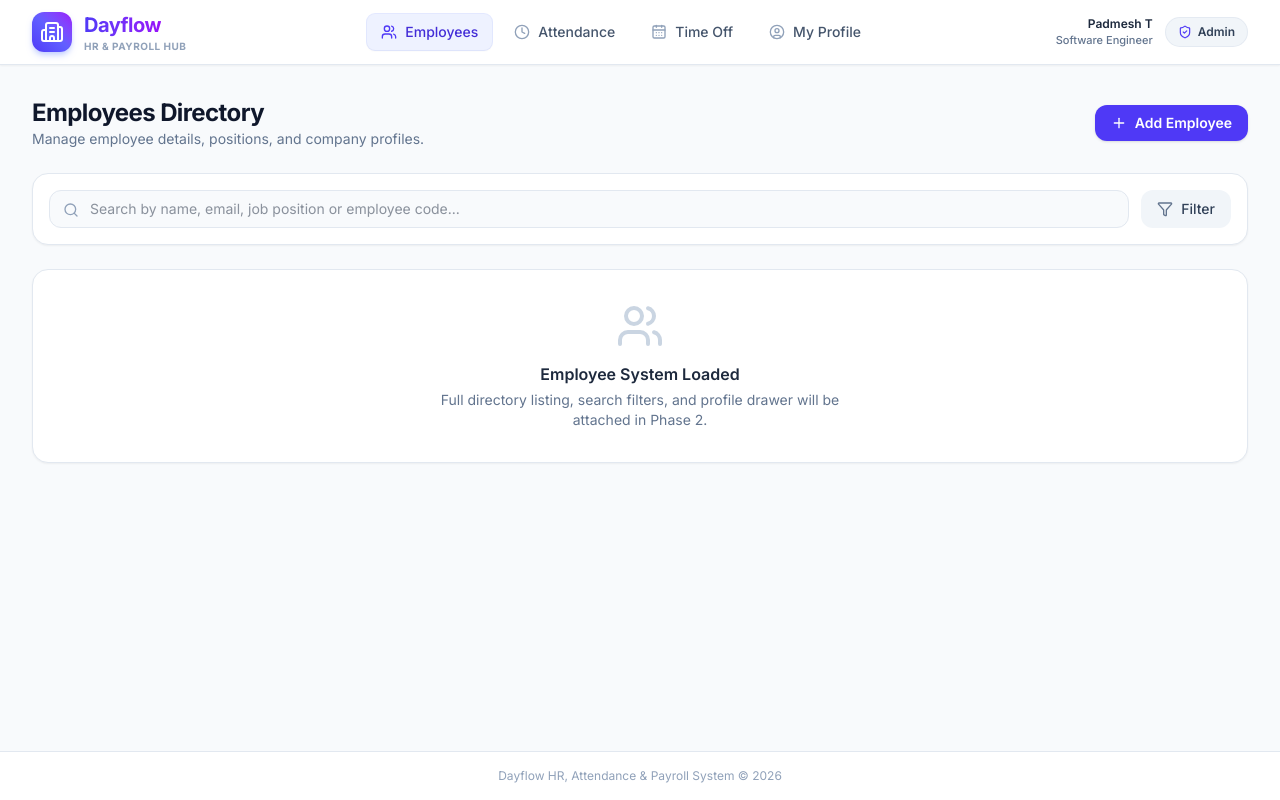
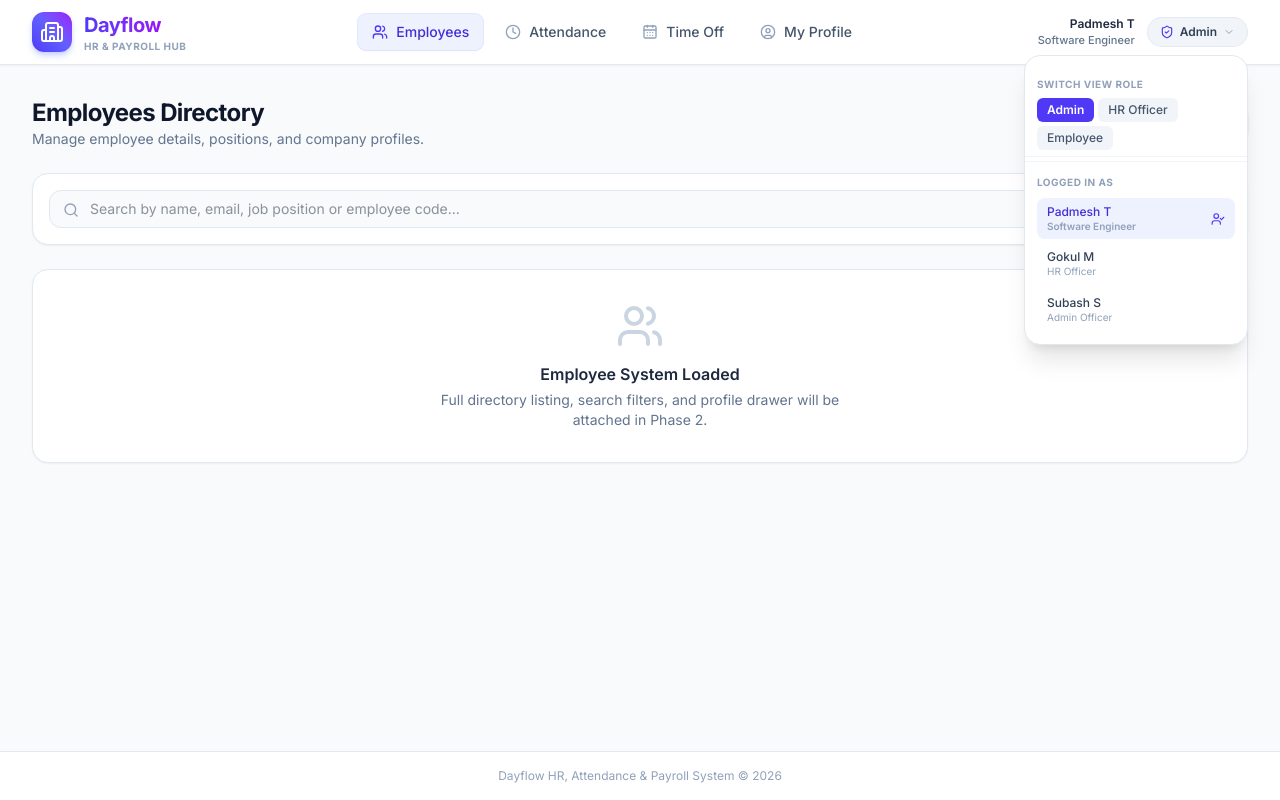
Before and after one commit to padmesh-t/Dayflow, a React (Vite) app: page / in a window 1280 px wide. Both pictures are taken after a click on the button "Admin". Built offline with nearby package versions, Linux system fonts and the light colour scheme.

Commit message:
feat(Phase 1 - Person 3): Implement Role Switcher (Employee/HR/Admin) & Security Context

```diff
--- a/src/App.jsx
+++ b/src/App.jsx
@@ -4,15 +4,10 @@ import EmployeesPage from './pages/EmployeesPage';
 import AttendancePage from './pages/AttendancePage';
 import TimeOffPage from './pages/TimeOffPage';
 import MyProfilePage from './pages/MyProfilePage';
+import { AuthProvider } from './context/AuthContext';
 
-export default function App() {
+function MainApp() {
   const [activeTab, setActiveTab] = useState('employees');
-  const [currentRole, setRole] = useState('Admin');
-  const [currentUser, setCurrentUser] = useState({
-    name: 'Padmesh T',
-    jobPosition: 'Software Engineer',
-    email: 'padmesh.t01@gmail.com'
-  });
 
   const renderContent = () => {
     switch (activeTab) {
@@ -31,13 +26,7 @@ export default function App() {
 
   return (
     <div className="min-h-screen bg-slate-50 flex flex-col">
-      <Navbar
-        activeTab={activeTab}
-        setActiveTab={setActiveTab}
-        currentRole={currentRole}
-        setRole={setRole}
-        currentUser={currentUser}
-      />
+      <Navbar activeTab={activeTab} setActiveTab={setActiveTab} />
       <main className="flex-1 max-w-7xl w-full mx-auto px-4 sm:px-6 lg:px-8 py-8">
         {renderContent()}
       </main>
@@ -47,3 +36,11 @@ export default function App() {
     </div>
   );
 }
+
+export default function App() {
+  return (
+    <AuthProvider>
+      <MainApp />
+    </AuthProvider>
+  );
+}
--- a/src/components/Navbar.jsx
+++ b/src/components/Navbar.jsx
@@ -1,4 +1,4 @@
-import React from 'react';
+import React, { useState } from 'react';
 import {
   Building2,
   Users,
@@ -6,16 +6,25 @@ import {
   CalendarDays,
   UserCircle,
   ShieldCheck,
-  Briefcase
+  ChevronDown,
+  UserCheck
 } from 'lucide-react';
+import { useAuth } from '../context/AuthContext';
+import { useData } from '../context/DataContext';
 
-export default function Navbar({ activeTab, setActiveTab, currentRole, setRole, currentUser }) {
+export default function Navbar({ activeTab, setActiveTab }) {
+  const { currentUser, currentRole, setRole, switchUser } = useAuth();
+  const { employees } = useData();
+  const [showRoleDropdown, setShowRoleDropdown] = useState(false);
+
   const tabs = [
-    { id: 'employees', label: 'Employees', icon: Users, roleRequired: 'all' },
-    { id: 'attendance', label: 'Attendance', icon: Clock, roleRequired: 'all' },
-    { id: 'timeoff', label: 'Time Off', icon: CalendarDays, roleRequired: 'all' },
-    { id: 'profile', label: 'My Profile', icon: UserCircle, roleRequired: 'all' },
+    { id: 'employees', label: 'Employees', icon: Users },
+    { id: 'attendance', label: 'Attendance', icon: Clock },
+    { id: 'timeoff', label: 'Time Off', icon: CalendarDays },
+    { id: 'profile', label: 'My Profile', icon: UserCircle },
   ];
+
+  const roles = ['Admin', 'HR Officer', 'Employee'];
 
   return (
     <header className="bg-white border-b border-slate-200 sticky top-0 z-40 shadow-xs">
@@ -60,17 +69,68 @@ export default function Navbar({ activeTab, setActiveTab, currentRole, setRole,
           </nav>
 
           {/* User Profile & Role Switcher Badge */}
-          <div className="flex items-center space-x-3">
+          <div className="flex items-center space-x-3 relative">
             <div className="hidden md:flex flex-col items-end">
               <span className="text-xs font-semibold text-slate-800">{currentUser?.name || 'Padmesh T'}</span>
               <span className="text-[11px] text-slate-500 font-medium">{currentUser?.jobPosition || 'Software Engineer'}</span>
             </div>
 
-            <div className="relative group">
-              <button className="flex items-center space-x-1.5 px-3 py-1.5 rounded-full bg-slate-100 hover:bg-slate-200/80 text-xs font-semibold text-slate-700 border border-slate-200/80 transition-all">
+            <div className="relative">
+              <button
+                onClick={() => setShowRoleDropdown(!showRoleDropdown)}
+                className="flex items-center space-x-1.5 px-3 py-1.5 rounded-full bg-slate-100 hover:bg-slate-200/80 text-xs font-semibold text-slate-700 border border-slate-200/80 transition-all cursor-pointer"
+              >
                 <ShieldCheck className="h-3.5 w-3.5 text-indigo-600" />
                 <span className="capitalize">{currentRole}</span>
+                <ChevronDown className="h-3 w-3 text-slate-400" />
               </button>
+
+              {showRoleDropdown && (
+                <div className="absolute right-0 mt-2 w-56 bg-white rounded-2xl shadow-xl border border-slate-200 py-2 z-50 animate-in fade-in zoom-in-95 duration-100">
+                  <div className="px-3 py-1.5 border-b border-slate-100">
+                    <span className="text-[10px] uppercase font-bold text-slate-400 tracking-wider">Switch View Role</span>
+                    <div className="mt-1 flex flex-wrap gap-1">
+                      {roles.map(r => (
+                        <button
+                          key={r}
+                          onClick={() => { setRole(r); setShowRoleDropdown(false); }}
+                          className={`text-xs px-2.5 py-1 rounded-md font-medium transition ${
+                            currentRole === r
+                              ? 'bg-indigo-600 text-white font-semibold'
+                              : 'bg-slate-100 text-slate-600 hover:bg-slate-200'
+                          }`}
+                        >
+                          {r}
+                        </button>
+                      ))}
+                    </div>
+                  </div>
+
+                  <div className="px-3 py-1.5 border-t border-slate-100 mt-1">
+                    <span className="text-[10px] uppercase font-bold text-slate-400 tracking-wider">Logged In As</span>
+                    <div className="mt-1.5 space-y-1">
+                      {employees.map(emp => (
+                        <button
+                          key={emp.id}
+                          onClick={() => {
+                            switchUser(emp, emp.jobPosition.includes('HR') ? 'HR Officer' : emp.jobPosition.includes('Admin') ? 'Admin' : 'Employee');
+                            setShowRoleDropdown(false);
+                          }}
+                          className={`w-full flex items-center justify-between px-2.5 py-1.5 rounded-lg text-left text-xs transition ${
+                            currentUser?.id === emp.id ? 'bg-indigo-50 text-indigo-700 font-semibold' : 'text-slate-700 hover:bg-slate-50'
+                          }`}
+                        >
+                          <div className="truncate">
+                            <p className="truncate font-medium">{emp.name}</p>
+                            <p className="text-[10px] text-slate-400 truncate">{emp.jobPosition}</p>
+                          </div>
+                          {currentUser?.id === emp.id && <UserCheck className="h-3.5 w-3.5 text-indigo-600 shrink-0 ml-1" />}
+                        </button>
+                      ))}
+                    </div>
+                  </div>
+                </div>
+              )}
             </div>
           </div>
 
--- /dev/null
+++ b/src/context/AuthContext.jsx
@@ -0,0 +1,62 @@
+import React, { createContext, useContext, useState, useEffect } from 'react';
+
+const AuthContext = createContext();
+
+export function AuthProvider({ children }) {
+  const [currentUser, setCurrentUser] = useState(() => {
+    const saved = localStorage.getItem('dayflow_current_user');
+    return saved ? JSON.parse(saved) : {
+      id: 'emp-001',
+      name: 'Padmesh T',
+      jobPosition: 'Software Engineer',
+      email: 'padmesh.t01@gmail.com',
+      role: 'Admin'
+    };
+  });
+
+  const [currentRole, setCurrentRole] = useState(() => {
+    return localStorage.getItem('dayflow_role') || 'Admin';
+  });
+
+  useEffect(() => {
+    localStorage.setItem('dayflow_current_user', JSON.stringify(currentUser));
+  }, [currentUser]);
+
+  useEffect(() => {
+    localStorage.setItem('dayflow_role', currentRole);
+  }, [currentRole]);
+
+  const setRole = (newRole) => {
+    setCurrentRole(newRole);
+  };
+
+  const switchUser = (user, role = 'Employee') => {
+    setCurrentUser({
+      ...user,
+      role
+    });
+    setCurrentRole(role);
+  };
+
+  const isAdmin = currentRole === 'Admin';
+  const isHROfficer = currentRole === 'HR Officer' || currentRole === 'Admin';
+  const isEmployee = currentRole === 'Employee';
+
+  return (
+    <AuthContext.Provider value={{
+      currentUser,
+      currentRole,
+      setRole,
+      switchUser,
+      isAdmin,
+      isHROfficer,
+      isEmployee
+    }}>
+      {children}
+    </AuthContext.Provider>
+  );
+}
+
+export function useAuth() {
+  return useContext(AuthContext);
+}
```
Also changed, not shown: 2 other files (tests, documents, lock files or other folders).
